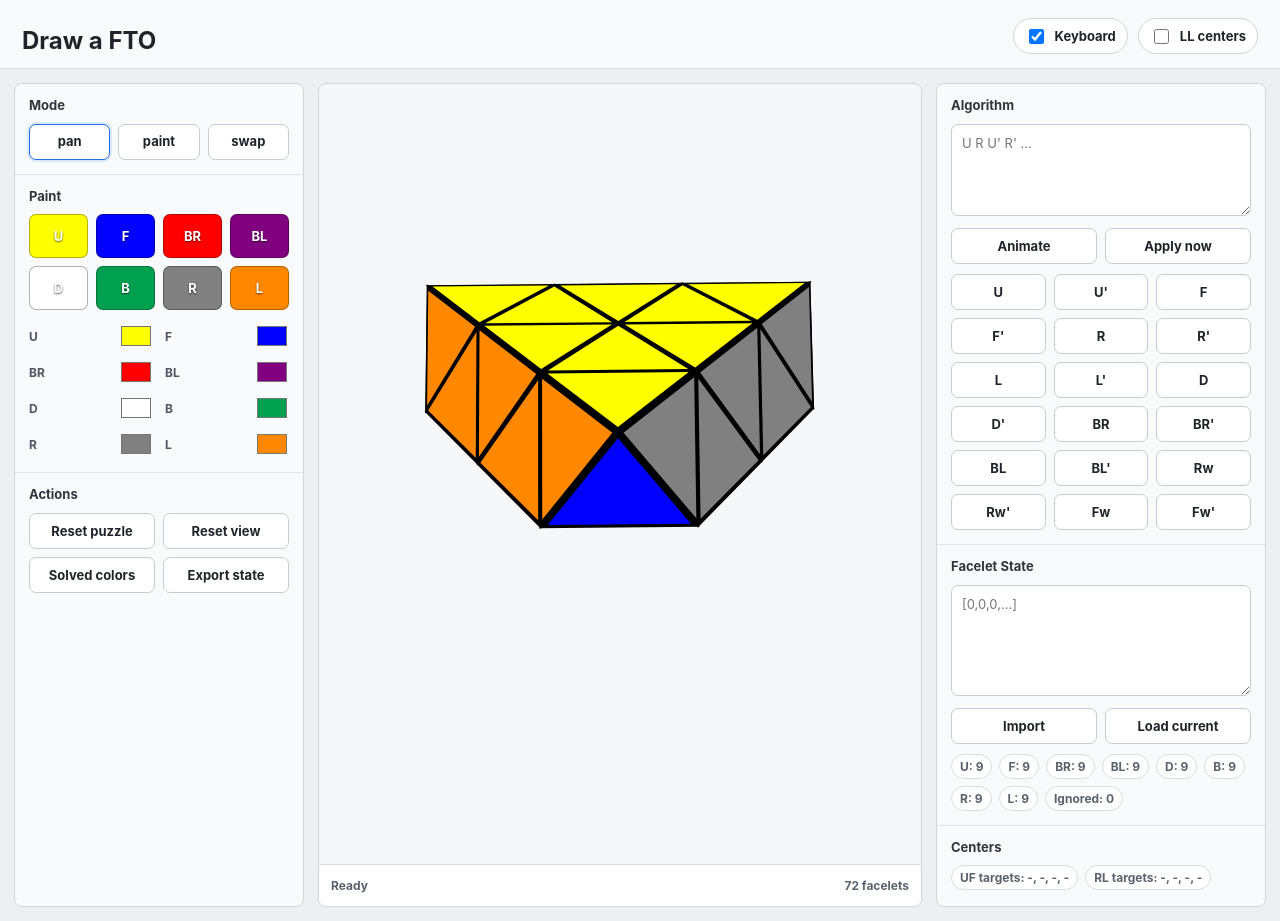
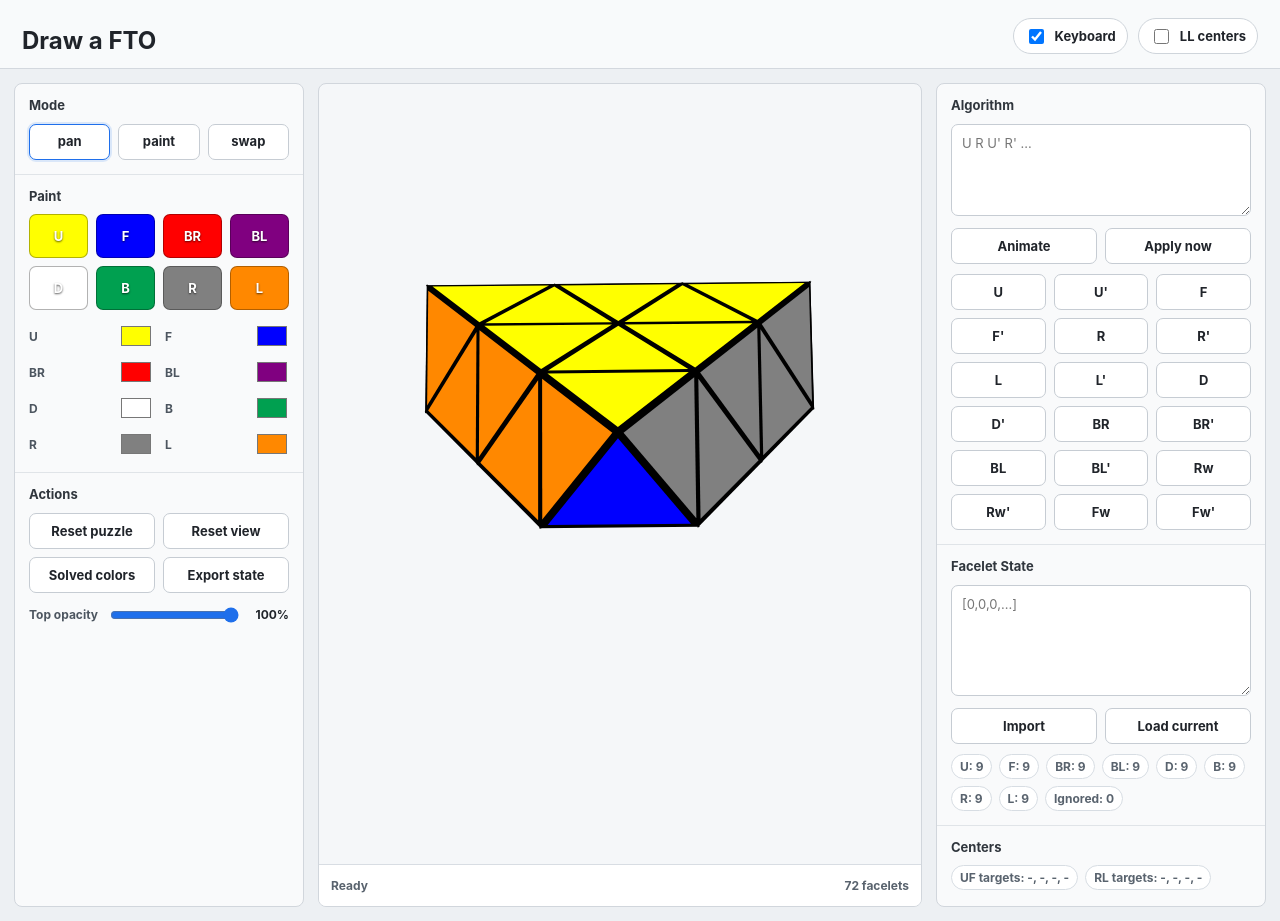
Before and after one commit to Abid-speedcuber/Draw-a-FTO, a React (Vite) app in the folder main/: page / in a window 1280 px wide. Built offline with nearby package versions, Linux system fonts and the light colour scheme.

Commit message:
feat: adjustable top face opacity

```diff
--- a/main/public/fto-viewer/fto-viewer.js
+++ b/main/public/fto-viewer/fto-viewer.js
@@ -93,6 +93,7 @@
     var moveHistory = [];
     var disposed = false;
     var renderedStickerIndexes = {};
+    var topFaceOpacity = options.topFaceOpacity == null ? 1 : clampOpacity(options.topFaceOpacity);
 
     function buildPieceIndex() {
       var inPieces = new Array(72);
@@ -173,9 +174,10 @@
         sticker.matrixAutoUpdate = false;
         sticker.update();
 
-        cubePieces[idx] = [m, sticker, logicalFace, faceletIndex, mesh, borderMat];
+        cubePieces[idx] = [m, sticker, logicalFace, faceletIndex, mesh, borderMat, backMesh];
         faceletToSticker[faceletIndex] = idx;
         faceletColors[faceletIndex] = logicalFace;
+        applyStickerOpacity(idx);
         if (renderedStickerIndexes[idx]) {
           stickerMeshes.push(mesh);
           stickerMeshes.push(borderMesh);
@@ -206,6 +208,37 @@
         rendered[stickerIndex] = true;
       });
       return rendered;
+    }
+
+    function clampOpacity(value) {
+      return Math.max(0, Math.min(1, Number(value)));
+    }
+
+    function topFaceOpacityForFacelet(faceletIndex) {
+      return Math.floor(faceletIndex / 9) === 0 ? topFaceOpacity : 1;
+    }
+
+    function applyStickerOpacity(stickerIndex) {
+      var sticker = cubePieces[stickerIndex];
+      if (!sticker) {
+        return;
+      }
+      var opacity = topFaceOpacityForFacelet(sticker[3]);
+      var colorMaterial = sticker[4].materials[0];
+      var borderMaterial = sticker[5];
+      colorMaterial.opacity = opacity;
+      colorMaterial.transparent = opacity < 1;
+      borderMaterial.opacity = opacity;
+      borderMaterial.transparent = opacity < 1;
+    }
+
+    function refreshAllStickerOpacity() {
+      for (var i = 0; i < cubePieces.length; i++) {
+        if (cubePieces[i]) {
+          applyStickerOpacity(i);
+        }
+      }
+      render();
     }
 
     function stickerColorHex(color, faceletIndex) {
@@ -271,6 +304,7 @@
       }
       var material = sticker[4].materials[0];
       material.color.setHex(color);
+      applyStickerOpacity(stickerIndex);
     }
 
     function refreshStickerDisplayByFacelet(faceletIndex) {
@@ -1329,6 +1363,10 @@
       setFaceColors: function(colors) {
         applyFaceColors(colors, true);
       },
+      setTopFaceOpacity: function(opacity) {
+        topFaceOpacity = clampOpacity(opacity);
+        refreshAllStickerOpacity();
+      },
       setLastLayerMode: function(enabled) {
         lastLayerMode = !!enabled;
         clearCenterTargetPick();
--- a/main/src/App.tsx
+++ b/main/src/App.tsx
@@ -74,6 +74,7 @@ export default function App() {
   const [mode, setMode] = useState<FtoViewerMode>("pan");
   const [selectedColor, setSelectedColor] = useState(0);
   const [faceColors, setFaceColors] = useState(defaultFaceColors);
+  const [topFaceOpacity, setTopFaceOpacity] = useState(1);
   const [keyboardEnabled, setKeyboardEnabled] = useState(true);
   const [lastLayerMode, setLastLayerMode] = useState(false);
   const [algorithm, setAlgorithm] = useState("");
@@ -235,6 +236,18 @@ export default function App() {
               <button onClick={setSolvedState}>Solved colors</button>
               <button onClick={loadCurrentStateIntoEditor}>Export state</button>
             </div>
+            <label className="range-row">
+              <span>Top opacity</span>
+              <input
+                type="range"
+                min="0"
+                max="100"
+                step="1"
+                value={Math.round(topFaceOpacity * 100)}
+                onChange={(event) => setTopFaceOpacity(Number(event.target.value) / 100)}
+              />
+              <strong>{Math.round(topFaceOpacity * 100)}%</strong>
+            </label>
           </div>
         </aside>
 
@@ -243,6 +256,7 @@ export default function App() {
             mode={mode}
             selectedColor={selectedColor}
             faceColors={faceColors}
+            topFaceOpacity={topFaceOpacity}
             keyboardEnabled={keyboardEnabled}
             lastLayerMode={lastLayerMode}
             viewerApiRef={viewerRef}
--- a/main/src/FtoViewer.tsx
+++ b/main/src/FtoViewer.tsx
@@ -22,6 +22,7 @@ export type FtoViewerApi = {
   setMode(mode: FtoViewerMode): void;
   setColor(color: number): void;
   setFaceColors(colors: string[]): void;
+  setTopFaceOpacity(opacity: number): void;
   setLastLayerMode(enabled: boolean): void;
   resetPuzzle(): void;
   resetView(): void;
@@ -35,6 +36,7 @@ declare global {
       options?: {
         keyboard?: boolean;
         faceColors?: string[];
+        topFaceOpacity?: number;
         onFacelets?: (facelets: number[]) => void;
         onCenterTargets?: (targets: CenterTargets) => void;
       },
@@ -46,6 +48,7 @@ type Props = {
   mode: FtoViewerMode;
   selectedColor: number;
   faceColors: string[];
+  topFaceOpacity: number;
   keyboardEnabled: boolean;
   lastLayerMode: boolean;
   viewerApiRef: MutableRefObject<FtoViewerApi | null>;
@@ -57,6 +60,7 @@ export default function FtoViewer({
   mode,
   selectedColor,
   faceColors,
+  topFaceOpacity,
   keyboardEnabled,
   lastLayerMode,
   viewerApiRef,
@@ -75,6 +79,7 @@ export default function FtoViewer({
     const viewer = window.createFtoViewer(hostRef.current, {
       keyboard: keyboardEnabled,
       faceColors,
+      topFaceOpacity,
       onFacelets,
       onCenterTargets,
     });
@@ -105,6 +110,10 @@ export default function FtoViewer({
   }, [faceColors]);
 
   useEffect(() => {
+    viewerRef.current?.setTopFaceOpacity(topFaceOpacity);
+  }, [topFaceOpacity]);
+
+  useEffect(() => {
     viewerRef.current?.setKeyboardEnabled(keyboardEnabled);
   }, [keyboardEnabled]);
 
--- a/main/src/styles.css
+++ b/main/src/styles.css
@@ -167,6 +167,27 @@ textarea {
   grid-template-columns: repeat(2, minmax(0, 1fr));
 }
 
+.range-row {
+  display: grid;
+  grid-template-columns: auto minmax(90px, 1fr) 42px;
+  align-items: center;
+  gap: 10px;
+  margin-top: 12px;
+  color: #4d5660;
+  font-size: 12px;
+  font-weight: 700;
+}
+
+.range-row input {
+  width: 100%;
+  accent-color: #1f6feb;
+}
+
+.range-row strong {
+  color: #20242a;
+  text-align: right;
+}
+
 .move-grid {
   grid-template-columns: repeat(3, minmax(0, 1fr));
   margin-top: 10px;
```
